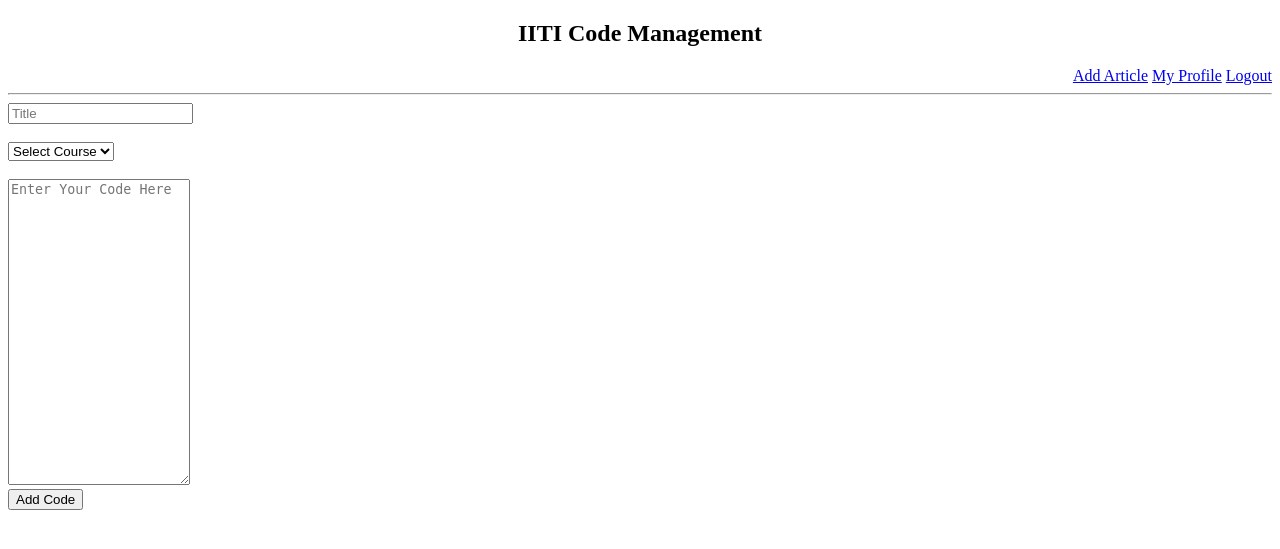
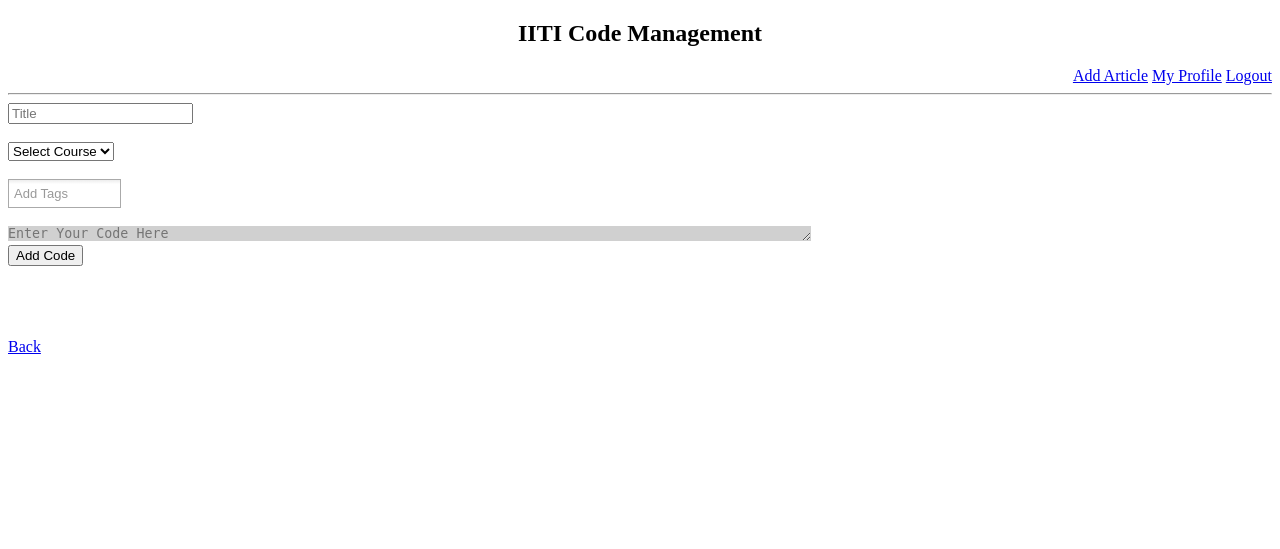
Before and after one commit to sundeshgupta/dbms_project, a Flask app: page /addArticle.html in a window 1280 px wide. Shown: the top 549 px of the page. Run offline with Flask 2, Linux system fonts and the light colour scheme; the visitor is signed in with stand-in values (Sample User, id 1).

Commit message:
"last commit of the day!Good Night :D"

```diff
--- /dev/null
+++ b/static/script/addArticle.js
@@ -0,0 +1,13 @@
+$('textarea').each(function () {
+  this.setAttribute('style', 'height:' + (this.scrollHeight) + 'px;overflow-y:hidden;');
+}).on('input', function () {
+  this.style.height = 'auto';
+  this.style.height = (this.scrollHeight) + 'px';
+});
+
+$('textarea').each(function () {
+  this.setAttribute('style', 'width:' + (this.scrollWidth) + 'px;overflow-y:hidden;');
+}).on('input', function () {
+  this.style.width = 'auto';
+  this.style.width = (this.scrollWidth) + 'px';
+});
--- a/templates/addArticle.html
+++ b/templates/addArticle.html
@@ -3,6 +3,15 @@
     <head>
         <title>Add Artile</title>
     </head>
+    <style media="screen">
+    textarea {
+        border: 0 none white;
+        overflow: hidden;
+        padding: 0;
+        outline: none;
+        background-color: #D0D0D0;
+    }
+    </style>
     <body>
         <h2 align="center">IITI Code Management</h2>
 
@@ -18,14 +27,38 @@
             <select class="" name="">
                 <option value="">Select Course</option>
                 <option value="">Not available</option>
-                <option value="">CS101</option>
-                <option value="">CS102</option>
-                <option value="">CS103</option>
+                <option value="CS203">CS203</option>
+                <option value="CS207">CS207</option>
+                <option value="CS204">CS204</option>
+                <option value="CS303">CS303</option>
+                <option value="CS403">CS403</option>
             </select>
             <br><br>
-            <textarea name="inputCode" rows="20" cols="20" placeholder="Enter Your Code Here" required></textarea>
+            <select data-placeholder="Add Tags" multiple class="chosen-select" name="test">
+                <option value="select_tags"></option>
+                <option value="c++">C++</option>
+                <option value="html">Html</option>
+                <option value="python">Python</option>
+                <option value="algorithms">Algorithms</option>
+                <option value="DS">Data Structures</option>
+                <option values="math">Math</option>
+                <option values="OS">Operating System</option>
+                <option values="sql">SQL</option>
+                <option values="ML">Machine Learning</option>
+            </select>
+            <br><br>
+            <textarea name="inputCode" rows="1" cols="100" style="height:1em; width:200px;" placeholder="Enter Your Code Here" required></textarea>
             <br>
             <input type="submit" name="submitCode" value="Add Code">
         </form>
+        <br><br><br><br>
+        <a href="{{url_for('getHomepage')}}">Back</a>
+
+        <script type="text/javascript" src="{{ url_for('static',filename='script/jquery-3.2.1.min.js') }}"></script>
+        <link type="text/css" href="{{ url_for('static',filename='styles/chosen.css') }}" rel="stylesheet"/>
+        <script type="text/javascript" src="{{ url_for('static',filename='script/chosen.jquery.min.js') }}"></script>
+        <script src="{{ url_for('static',filename='script/homepage.js') }}"></script>
+        <script src="{{ url_for('static',filename='script/addArticle.js') }}"></script>
+
     </body>
 </html>
--- a/templates/form.html
+++ b/templates/form.html
@@ -27,6 +27,8 @@
                 <input class="" type="submit" name = "btn" id = "guest" value = "Login as guest">
 
                 <a href="{{url_for('signup')}}">Don't have an account. Sign Up here?<a>
+
+                br<a href="">Administrative Login</a>
             </form>
         </div>
 
```
